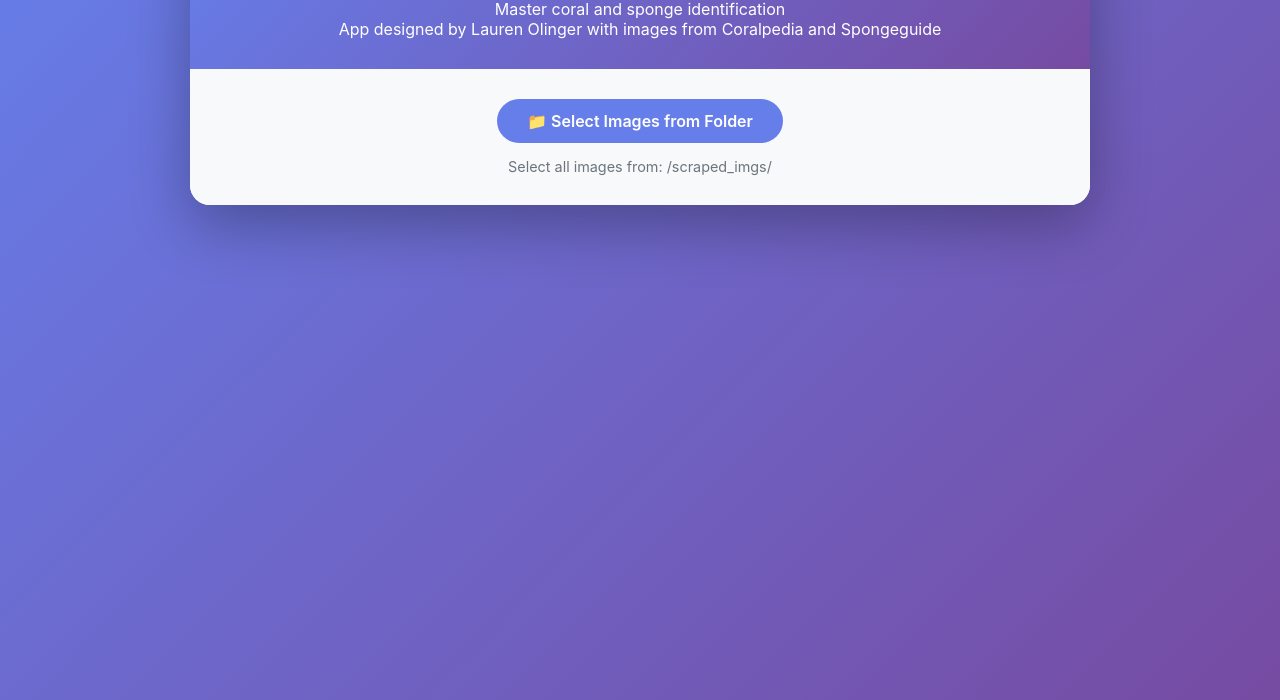
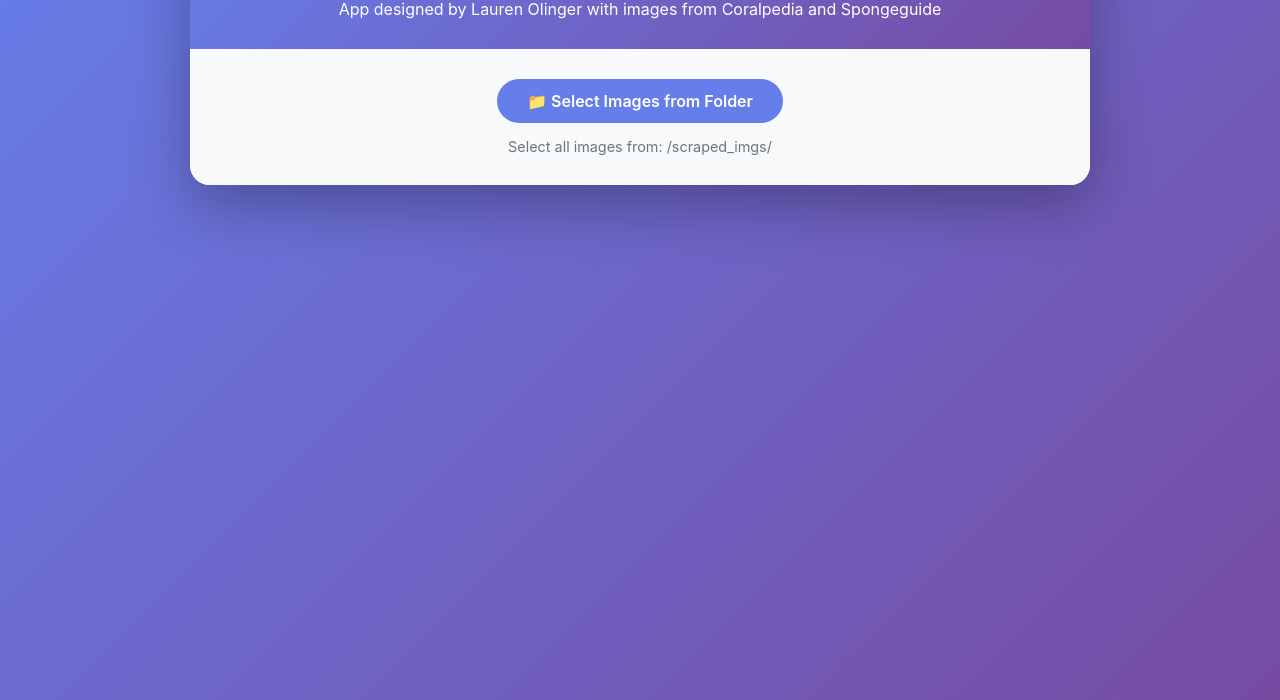
Before and after one commit to laurenkolinger/flashcard, a plain HTML site: page index.html in a window 1280 px wide. Shown: the part 100-800 px from the top of the page. Drawn offline with Linux system fonts and the light colour scheme.

Commit message:
Remove coral and sponge identification subtitle
Removed the subtitle about coral and sponge identification.

```diff
--- a/index.html
+++ b/index.html
@@ -505,7 +505,6 @@
     <div class="container">
         <div class="header">
             <h1>🪸 Benthic Species Learning System 🧽</h1>
-            <p>Master coral and sponge identification</p>
             <p>App designed by Lauren Olinger with images from Coralpedia and Spongeguide</p>
         </div>
 
```
